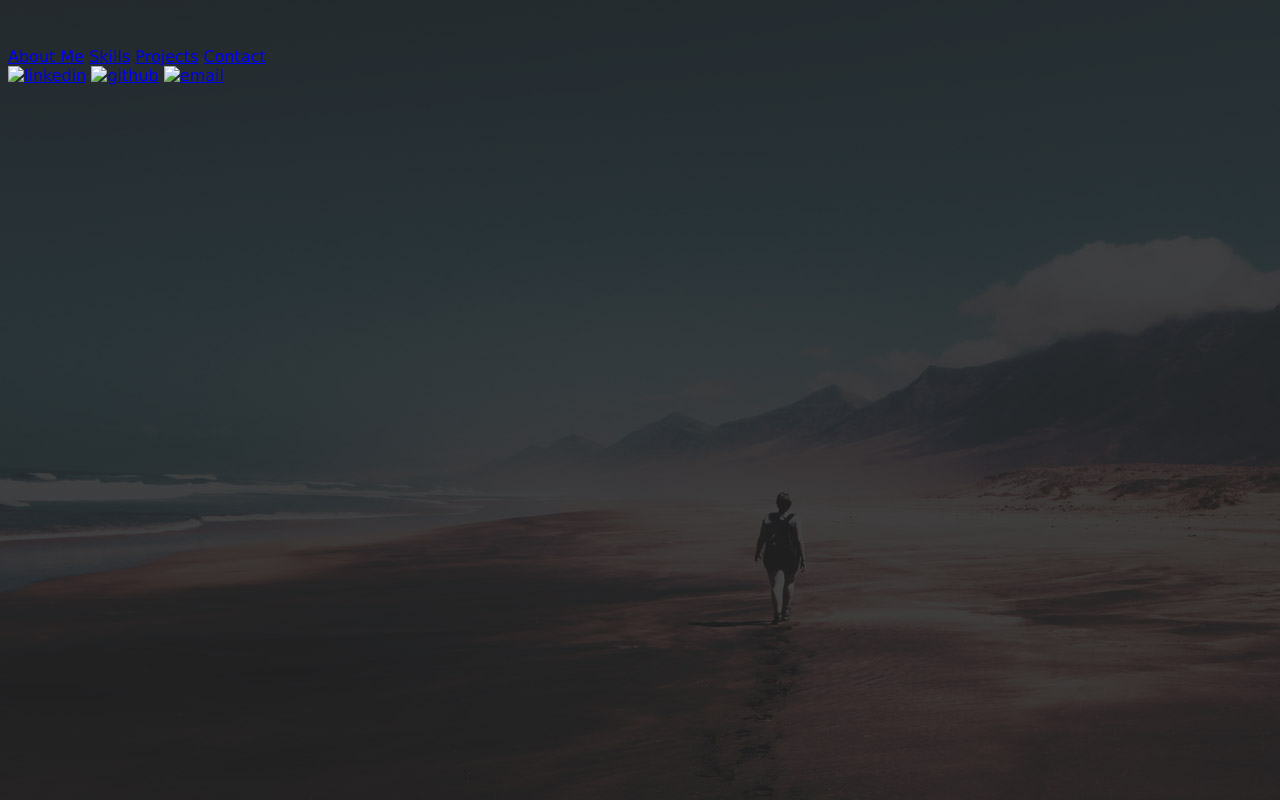
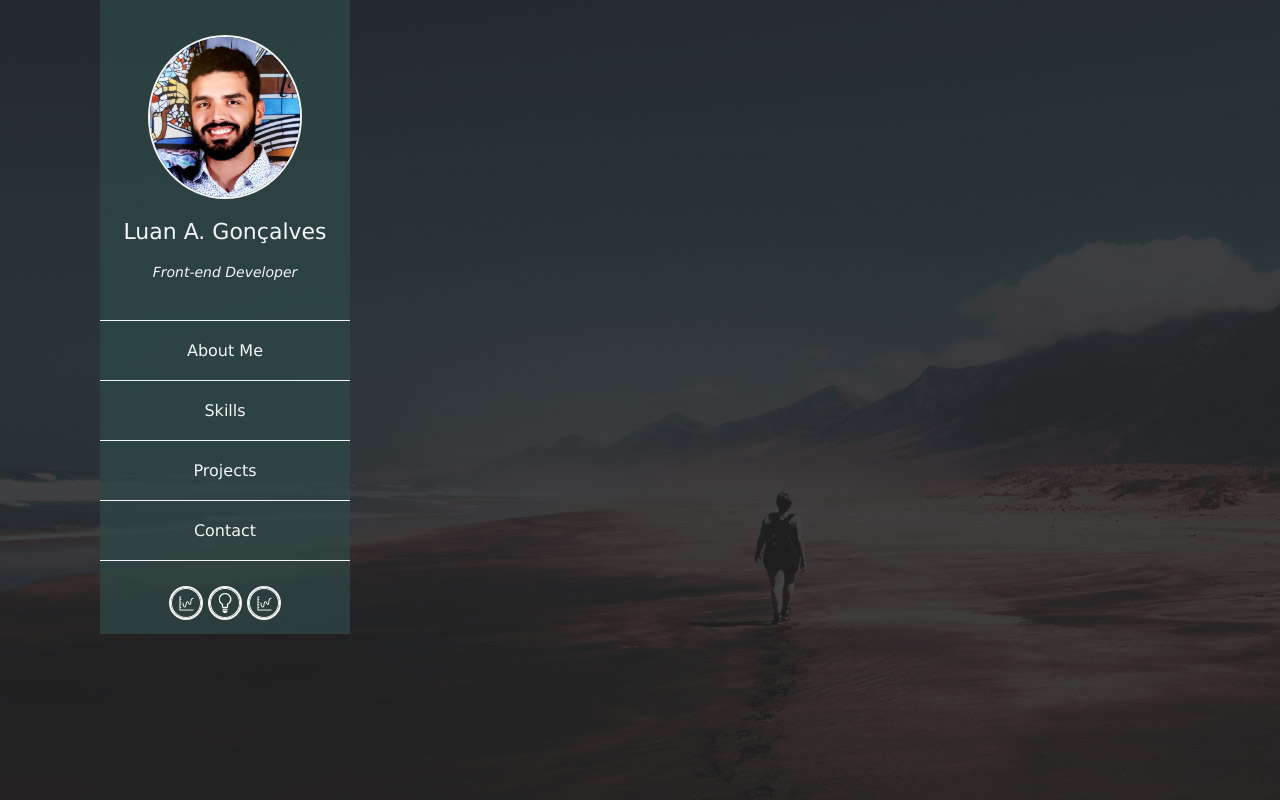
Before and after one commit to Luan-AG/portfolio-nr1, a plain HTML site: page index.html in a window 1280 px wide. Drawn offline with Linux system fonts and the light colour scheme.

Commit message:
finished editing the navbar

```diff
--- a/index.html
+++ b/index.html
@@ -8,19 +8,19 @@
     </head>
     <body>
         <nav>
-            <img src="" alt="">
-            <h1></h1>
-            <p></p>
+            <img src="images/eup.jpg" alt="picture of Luan">
+            <h1>Luan A. Gonçalves</h1>
+            <p>Front-end Developer</p>
             <section class="page-content">
-                <a href="#">About Me</a>
-                <a href="#">Skills</a>
-                <a href="#">Projects</a>
-                <a href="#">Contact</a>
+                <a class="about" href="#">About Me</a>
+                <a class="skills" href="#">Skills</a>
+                <a class="projects" href="#">Projects</a>
+                <a class="contact" href="#">Contact</a>
             </section>
             <section class="icons">
-                <a href="#"><img src="" alt="linkedin"></a>
-                <a href="#"><img src="" alt="github"></a>
-                <a href="#"><img src="" alt="email"></a>
+                <a href="#"><img src="images/fourth-white-icon.png" alt="linkedin"></a>
+                <a href="#"><img src="images/first-white-icon.png" alt="github"></a>
+                <a href="#"><img src="images/fourth-white-icon.png" alt="email"></a>
             </section>
         </nav>
     </body>
--- a/styles/style.css
+++ b/styles/style.css
@@ -1,6 +1,75 @@
 body {
-    border: 0px;
+    margin: 0px;
     padding: 0px;
     font-family: Verdana, Geneva, Tahoma, sans-serif;
     background-image: url(../images/page-bg.jpg);
 }
+
+nav {
+    display: flex;
+    flex-flow: column;
+    align-items: center;
+    justify-content: center;
+    background-color: #2f4947b7;
+    padding: 10px 0px;
+    width: 250px;
+    height: auto;
+    position: fixed;
+    left: 100px;
+    top: 0px;
+}
+
+nav img {
+    margin: 25px 0px 0px 0px;
+    border-radius: 50%;
+    border: 2px solid whitesmoke;
+    width: 150px;
+}
+
+nav h1 {
+    margin: 20px 0px 10px 0px;
+    color: whitesmoke;
+    font-size: 22px;
+    font-weight: normal;
+}
+
+nav p {
+    margin: 10px 0px 10px 0px;
+    color: whitesmoke;
+    font-size: 14px;
+    font-weight: normal;
+    font-style: italic;
+}
+
+nav .page-content {
+    display: flex;
+    flex-flow: column;
+    align-items: center;
+    justify-content: center;
+    width: 100%;
+    margin-top: 30px;
+}
+
+.about, .skills, .projects, .contact {
+    text-decoration: none;
+    color: whitesmoke;
+    margin: 0px;
+    border-top: 1px solid whitesmoke;
+    width: 100%;
+    text-align: center;
+    padding: 20px 0px;
+}
+
+.contact {
+    border-bottom: 1px solid whitesmoke;
+}
+
+.about:hover, .skills:hover, .projects:hover, .contact:hover {
+    background-color: whitesmoke;
+    color: #221f1fa9;
+    transition: linear .3s;
+}
+
+nav .icons img {
+    width: 30px;
+}
```
